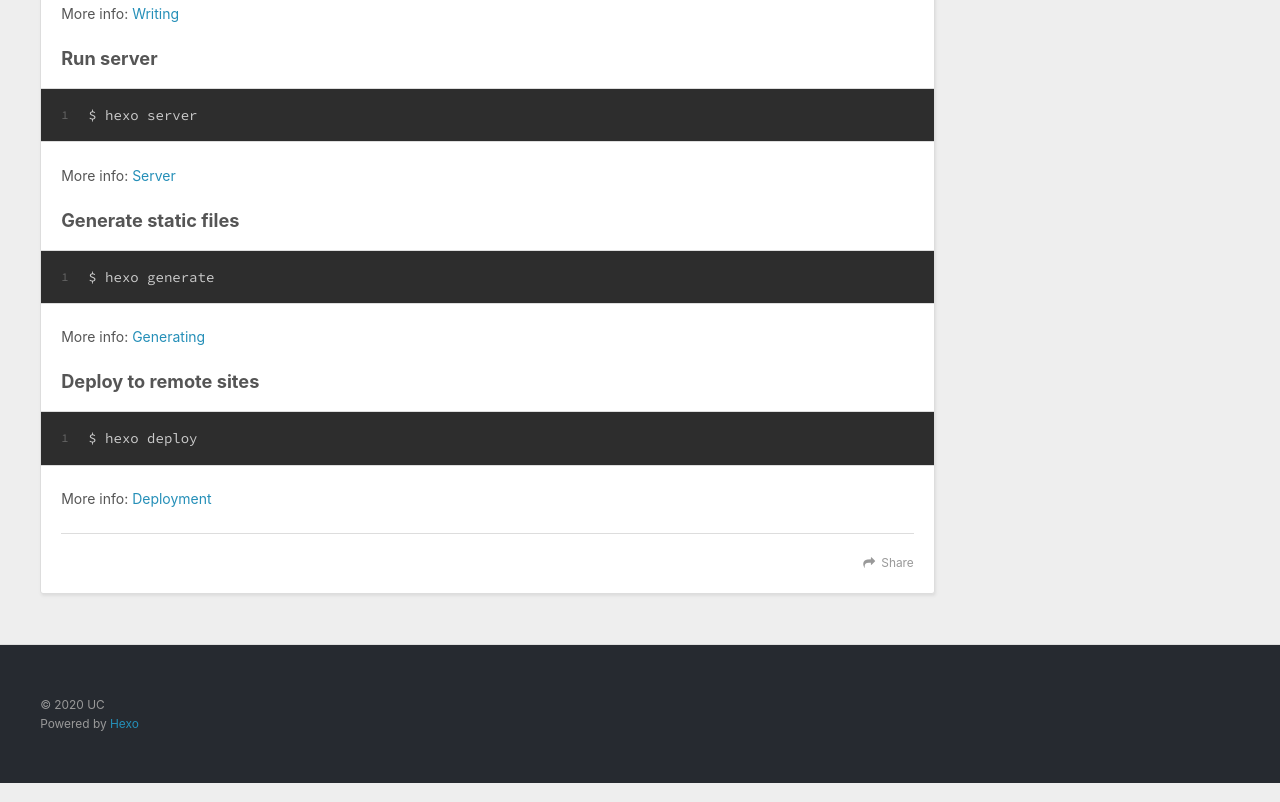
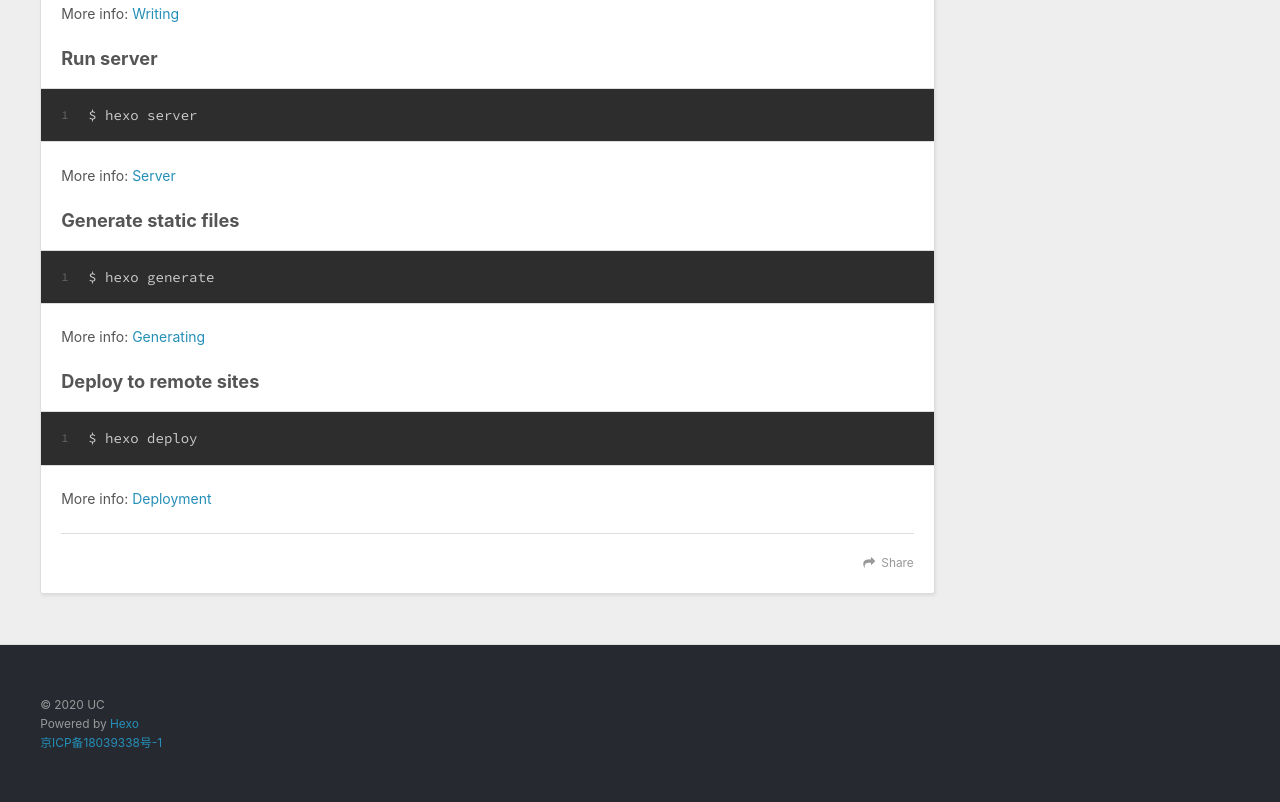
Before and after one commit to uciaqgjj/my-blog, a plain HTML site: page 2020/02/27/hello-world/index.html in a window 1280 px wide. Shown: the part 681-1483 px from the top of the page. Drawn offline with nearby package versions, Linux system fonts and the light colour scheme.

Commit message:
Site updated: 2020-04-15 01:26:34

```diff
--- a/2020/02/27/hello-world/index.html
+++ b/2020/02/27/hello-world/index.html
@@ -160,10 +160,12 @@
   <div class="outer">
     <div id="footer-info" class="inner">
       &copy; 2020 UC<br>
-      Powered by <a href="http://hexo.io/" target="_blank">Hexo</a>
+      Powered by <a href="http://hexo.io/" target="_blank">Hexo</a><br>
+      <a href="http://www.beian.gov.cn/portal/registerSystemInfo" target="_blank" rel="noopener">京ICP备18039338号-1</a>
     </div>
   </div>
 </footer>
+
     </div>
     <nav id="mobile-nav">
 
```
Also changed, not shown: archives/2020/02/index.html (+3 -1 lines), archives/2020/index.html (+3 -1 lines), archives/index.html (+3 -1 lines), index.html (+3 -1 lines).
